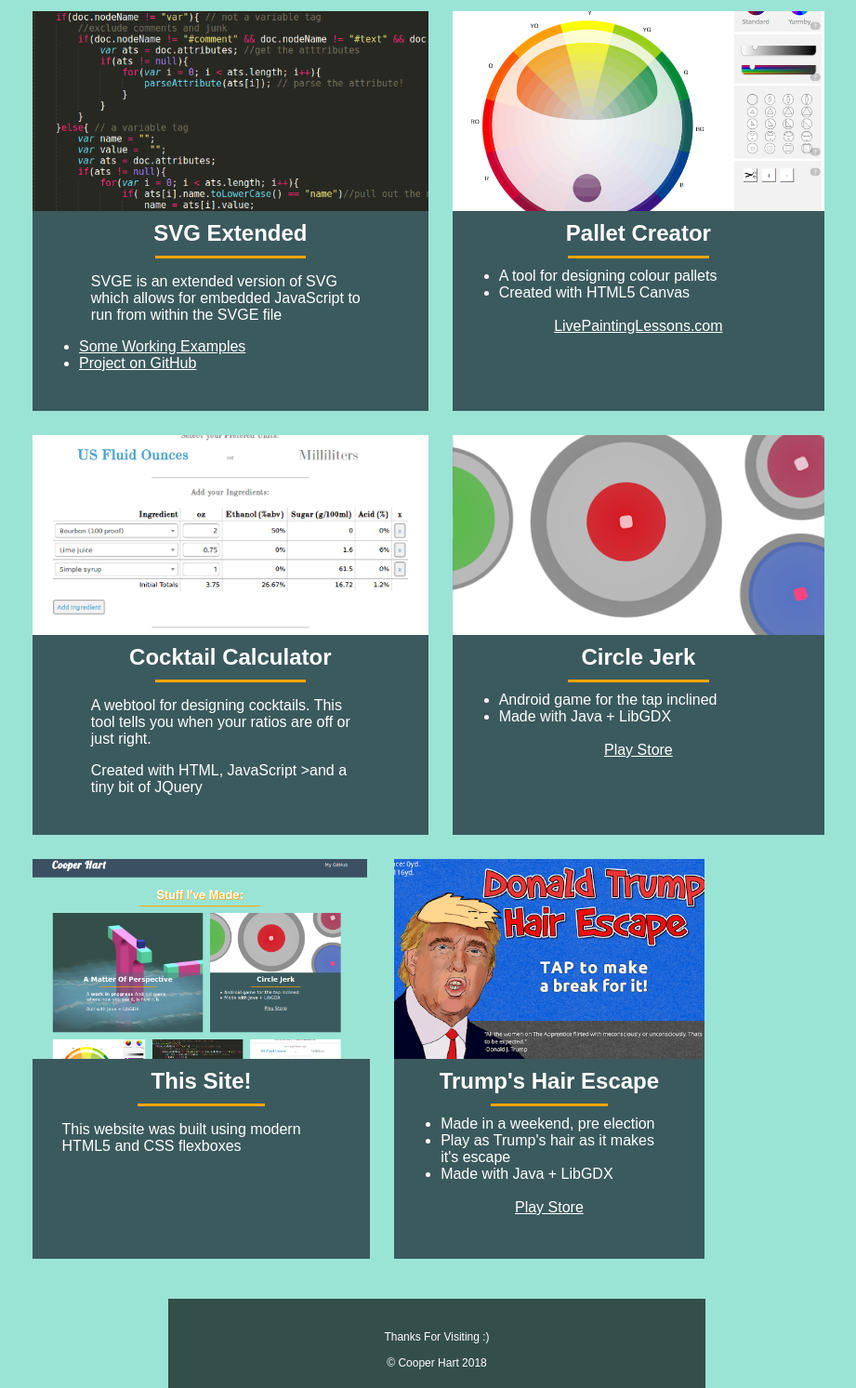
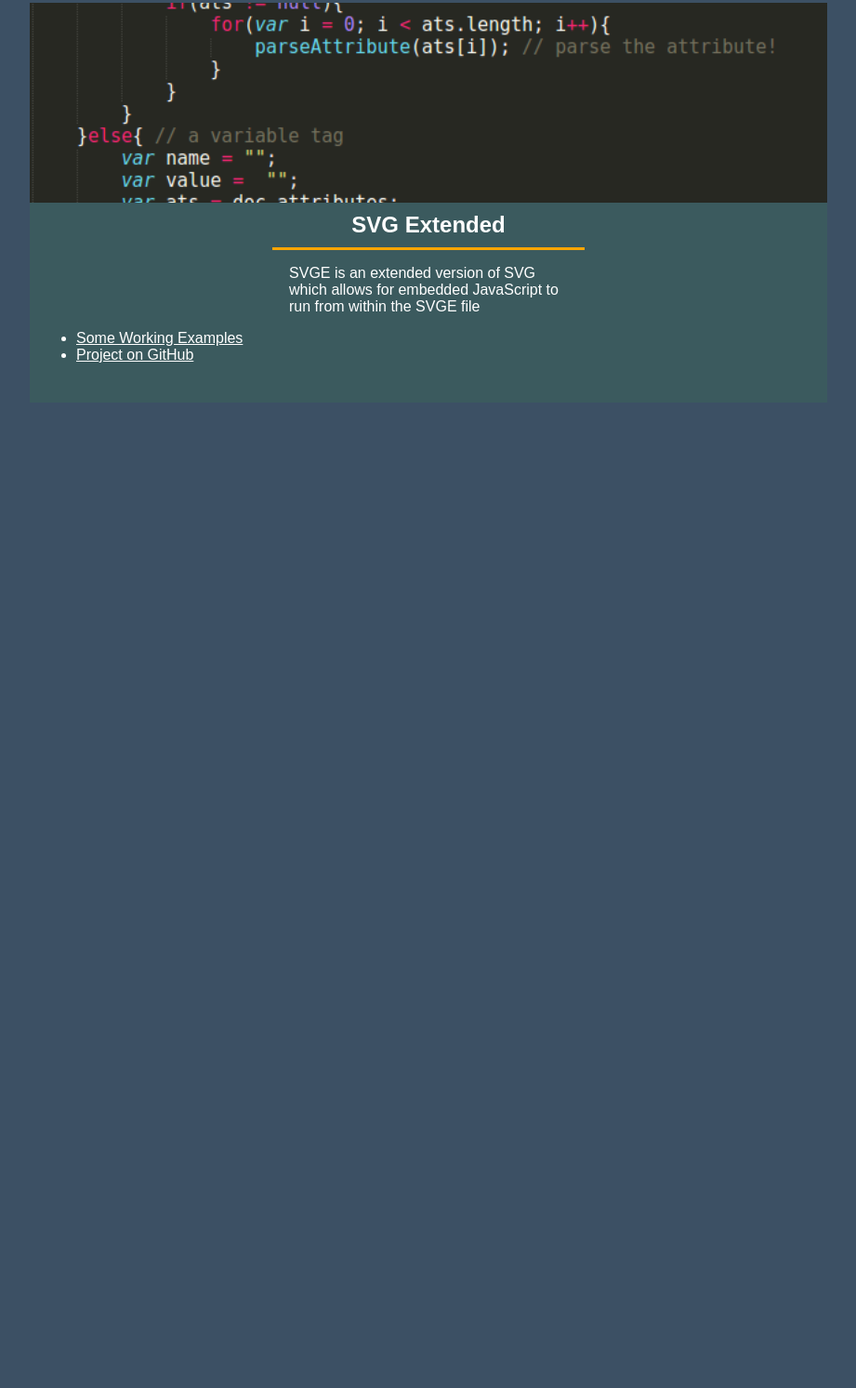
Before and after one commit to coopsmoss/coopsmoss.github.io, a plain HTML site: page index.html in a window 1280 px wide. Shown: the part 649-2142 px from the top of the page at 93% size, without its empty margins (170-1091 px from the left). After the commit the page ends 1092 px from the top, so only its background shows below. Drawn offline with Linux system fonts and the light colour scheme.

Commit message:
removed some old crap

```diff
--- a/css/boxes.css
+++ b/css/boxes.css
@@ -12,13 +12,8 @@
 	-webkit-transition: transform 0.25s; /* Safari */
     transition: transform 0.25s, border-color 0.2s;
     overflow: hidden;
-    border: 3px solid;
-    border-color: #9AE4D5;
 }
-.box:hover{
-	 transform: scale(1.03,1.03);
-	 border: 3px solid orange;
-}
+
 .box_media{
 	width:100%;
 	height:50%;
--- a/css/style.css
+++ b/css/style.css
@@ -3,14 +3,14 @@ body{
 	font-size: 13pt;
 	margin-top:0px;
 	margin:0px;
-	background-color: #9AE4D5;
+	background-color: #3C5064;
 }
 #topbar{
 	color: white;
 	width:100%;
 	height:90px;
-	background-color: #3C5064;
 }
+
 #container{
 	display: flex;
 	flex-direction: column;
--- a/index.html
+++ b/index.html
@@ -14,9 +14,6 @@
   <link rel="stylesheet" href="css/bits.css?v=1.0">
 
    <link href="https://fonts.googleapis.com/css?family=Lobster" rel="stylesheet">
-
-
-
 
 	<link rel="apple-touch-icon" sizes="57x57" href="favi/apple-icon-57x57.png">
 	<link rel="apple-touch-icon" sizes="60x60" href="favi/apple-icon-60x60.png">
@@ -99,79 +96,9 @@
 					</div>
 				</div>
 
-				<div style="flex-grow:1" class="box">
-					<a href="projects/colour/gamut.html" target="_blank"><div id="gamut" class="box_media"></div></a>
-					<div class="box_content">
-						<a class="box_title" href="projects/colour/gamut.html" target="_blank"><h3 >Pallet Creator</h3></a>
-						<div class="break"></div>
-						<ul>
-							<li>A tool for designing colour pallets</li>
-							<li>Created with HTML5 Canvas</li>
-						</ul>
-						<br>
-						<a class="center_t" href="http://www.livepaintinglessons.com/" target="_blank">LivePaintingLessons.com</a>
-					</div>
-				</div>
-
-				<div style="flex-grow:1" class="box">
-					<a href="projects/calculator/calc.html" target="_blank"><div id="calc" class="box_media"></div></a>
-					<div class="box_content">
-						<a class="box_title" href="projects/calculator/calc.html" target="_blank"><h3 >Cocktail Calculator</h3></a>
-						<div class="break"></div>
-						<p>A webtool for designing cocktails. This tool tells you when your ratios are off or just right.</p>
-						<p>Created with HTML, JavaScript >and a tiny bit of JQuery</p>
-						<br>
-						<a href="" target="_blank"></a>
-					</div>
-				</div>
-
-				<div style="flex-grow:1" class="box">
-					<a href="https://play.google.com/store/apps/details?id=com.mygdx.game.android.coop" target="_blank"><div id="circlejerk" class="box_media"></div></a>
-					<div class="box_content">
-						<a class="box_title" href="https://play.google.com/store/apps/details?id=com.mygdx.game.android.coop" target="_blank"><h3 >Circle Jerk</h3></a>
-						<div class="break"></div>
-						<ul>
-							<li>Android game for the tap inclined</li>
-							<li>Made with Java + LibGDX</li>
-						</ul>
-						<br>
-						<a class="center_t" href="https://play.google.com/store/apps/details?id=com.mygdx.game.android.coop" target="_blank"> Play Store</a>
-					</div>
-				</div>
-
-				<div style="flex-grow:0.2" class="box">
-					<div id="this_site" class="box_media"></div>
-					<div class="box_content">
-					<h3 class="box_title" >This Site!</h3>
-						<div class="break"></div>
-						<p>This website was built using modern HTML5 and CSS flexboxes</p>
-					</div>
-				</div>
-
-				<div style="flex-grow:0.2" class="box">
-					<a href="https://play.google.com/store/apps/details?id=donald.trump.android" target="_blank"><div id="trump" class="box_media"></div></a>
-					<div class="box_content">
-						<a class="box_title" href="https://play.google.com/store/apps/details?id=donald.trump.android" target="_blank"><h3 >Trump's Hair Escape</h3></a>
-						<div class="break"></div>
-						<ul>
-							<li>Made in a weekend, pre election</li>
-							<li>Play as Trump's hair as it makes<br>it's escape</li>
-							<li>Made with Java + LibGDX</li>
-						</ul>
-						<br>
-						<a class="center_t" href="https://play.google.com/store/apps/details?id=donald.trump.android" target="_blank"> Play Store</a>
-					</div>
-				</div>
-
 
 			</div>
 		</main>
-		<footer>
-		<br>
-			Thanks For Visiting :)
-			<br><br>
-			&copy; Cooper Hart 2018
-		</footer>
 	</div>
 
 
```
